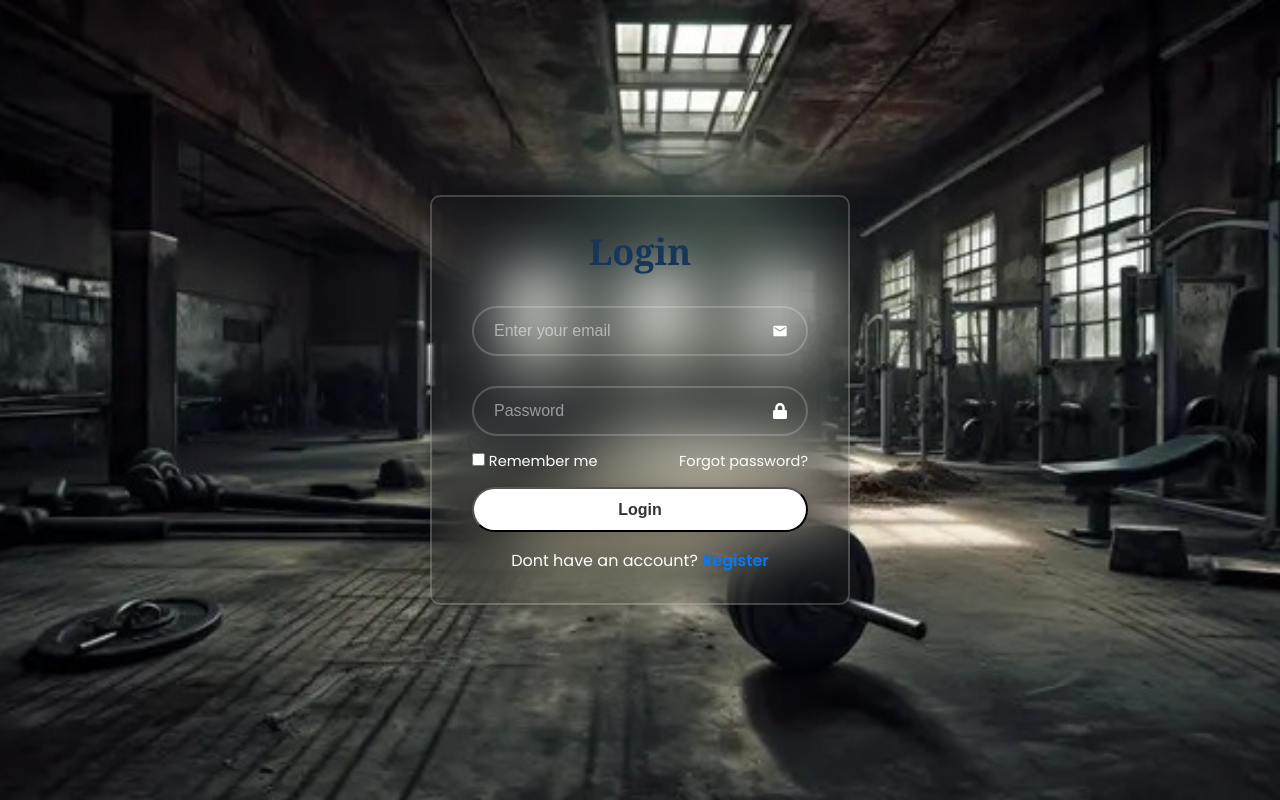
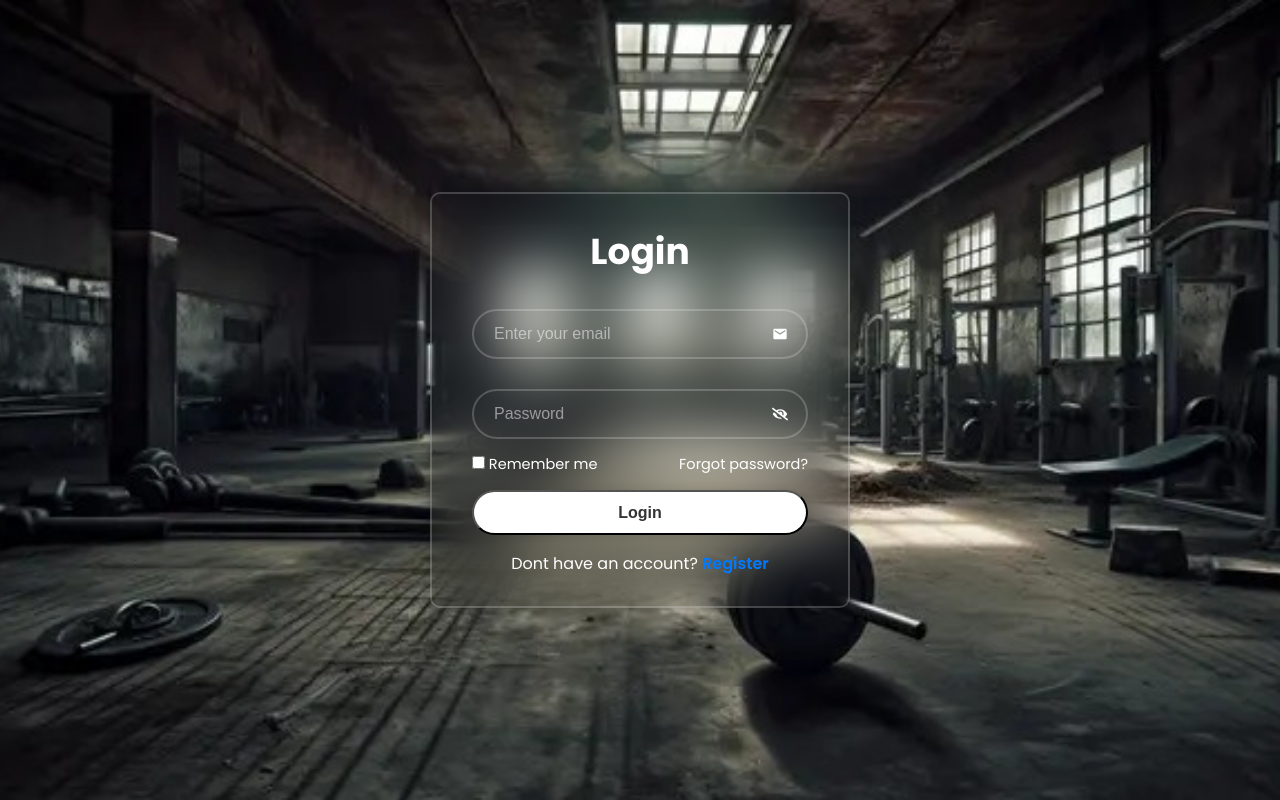
Before and after one commit to PrashanthKumarMadhasu/Fitness-Tracker, a React (Vite) app in the folder frontend/fitnessapp/: page /workouts in a window 1280 px wide. Built offline with nearby package versions, Linux system fonts and the light colour scheme.

Commit message:
cUser pass and password visibility added

```diff
--- a/frontend/fitnessapp/src/App.jsx
+++ b/frontend/fitnessapp/src/App.jsx
@@ -33,7 +33,7 @@ function App() {
         </Routes>
         {currentUser ? (
           <Container>
-            <Navbar  />
+            <Navbar currentUser={currentUser} />
             <Routes>
               <Route path="/" exact element={<Dashboard />} />
               <Route path="/workouts" exact element={<Workouts/>} />
--- a/frontend/fitnessapp/src/Components/ForgotPassword/ForgotForm.css
+++ b/frontend/fitnessapp/src/Components/ForgotPassword/ForgotForm.css
@@ -20,7 +20,7 @@
     text-align: center;
 }
 
-h1 {
+.header{
     margin-bottom: 1rem;
     color: #16375a;
     font-family: Georgia, Times, 'Times New Roman', serif;
--- a/frontend/fitnessapp/src/Components/ForgotPassword/ForgotForm.jsx
+++ b/frontend/fitnessapp/src/Components/ForgotPassword/ForgotForm.jsx
@@ -103,7 +103,7 @@ const ForgotForm = () => {
                 <form className='forgot-form'>
                     {!otpSent ? (
                         <>
-                            <h1>Forgot Password ? </h1>
+                            <h1 className='header'>Forgot Password ? </h1>
                             <p>Enter your email address to reset your password</p>
 
                             <div className="input-email">
@@ -125,7 +125,7 @@ const ForgotForm = () => {
                         (!verified ? (
                             <>
                                 <>
-                                    <h1>Enter OTP</h1>
+                                    <h1 className='header'>Enter OTP</h1>
                                     {message && <status color={color}>{message}</status>}
                                     <div className="input-otp">
                                         <input
@@ -142,11 +142,11 @@ const ForgotForm = () => {
                             </>
                         ) : (
                             <>
-                                <h1>Reset Password</h1>
+                                <h1 className='header'>Reset Password</h1>
 
                                 <div className="input-password">
                                     <input
-                                        type="password"
+                                        type="text"
                                         placeholder="Enter new password"
                                         value={password}
                                         onChange={(e) => setPassword(e.target.value)}
--- a/frontend/fitnessapp/src/Components/LoginForm/LoginForm.jsx
+++ b/frontend/fitnessapp/src/Components/LoginForm/LoginForm.jsx
@@ -5,14 +5,20 @@ import { MdEmail } from "react-icons/md";
 import { UserSignIn } from "../../api";
 import { useDispatch } from "react-redux";
 import { loginSuccess } from "../../redux/reducers/userSlice";
-import { useState} from 'react';
+import { useState } from 'react';
+import { FaEyeSlash } from "react-icons/fa";
+import { FaRegEye } from "react-icons/fa";
 
 const LoginForm = () => {
-
     const dispatch = useDispatch();
+    const [toggleEye, setToggleEye] = useState(false);
     const [email, setEmail] = useState("");
     const [password, setPassword] = useState("");
 
+    const handlePassword = (e) => {
+        e.preventDefault()
+        setToggleEye(!toggleEye);
+    };
     const handleLogin = async (e) => {
         e.preventDefault()
 
@@ -33,12 +39,12 @@ const LoginForm = () => {
             <form action="" >
                 <h1>Login</h1>
                 <div className="input-box">
-                    <input type="email" placeholder='Enter your email' value={email} name="email" onChange={(e)=>setEmail(e.target.value)} required/>
+                    <input type="email" placeholder='Enter your email' value={email} name="email" onChange={(e) => setEmail(e.target.value)} required />
                     <MdEmail className='icon' />
                 </div>
                 <div className="input-box">
-                    <input type="password" placeholder='Password' value={password} name="password" onChange={(e)=>setPassword(e.target.value)} required/>
-                    <FaLock className='icon' />
+                    <input type={toggleEye ? 'text' : 'password'} placeholder='Password' value={password} name="password" onChange={(e) => setPassword(e.target.value)} required />
+                    {!toggleEye ? <FaEyeSlash className='icon' onClick={handlePassword} /> : <FaRegEye className='icon' onClick={handlePassword} />}
                 </div>
                 <div className="remember-forgot">
                     <label><input type="checkbox" /> Remember me</label>
--- a/frontend/fitnessapp/src/Components/Navbar.jsx
+++ b/frontend/fitnessapp/src/Components/Navbar.jsx
@@ -4,9 +4,9 @@ import LogoImg from "./Assets/gym.png";
 import { Link as LinkR, NavLink } from "react-router-dom";
 import { MenuRounded } from "@mui/icons-material";
 import { Avatar } from "@mui/material";
-// import { useDispatch } from "react-redux";
-// import { logout } from "../redux/reducers/userSlice";
-import Avatarlogo from "./Assets/avatar.png"
+import { useDispatch } from "react-redux";
+import { logout } from "../redux/reducers/userSlice";
+import Avatarlogo from "./Assets/avatar.png";
 
 
 const Nav = styled.div`
@@ -129,9 +129,9 @@ const MobileMenu = styled.ul`
   opacity: ${({ isOpen }) => (isOpen ? "100%" : "0")};
   z-index: ${({ isOpen }) => (isOpen ? "1000" : "-1000")};
 `;
-const currentUser = {name:"Shiva", img:Avatarlogo}
-const Navbar = () => {
-//   const dispatch = useDispatch();
+
+const Navbar = ({currentUser}) => {
+  const dispatch = useDispatch();
   const [isOpen, setisOpen] = useState(false);
   return (
     <Nav>
@@ -162,7 +162,7 @@ const Navbar = () => {
 
         <UserContainer>
           <Avatar src={currentUser?.img}>{currentUser?.name}</Avatar>
-          {/* <TextButton onClick={() => dispatch(logout())}>Logout</TextButton> */}
+          <TextButton onClick={() => dispatch(logout())}>Logout</TextButton>
         </UserContainer>
       </NavContainer>
     </Nav>
--- a/frontend/fitnessapp/src/Components/RegisterForm/RegisterForm.jsx
+++ b/frontend/fitnessapp/src/Components/RegisterForm/RegisterForm.jsx
@@ -1,18 +1,20 @@
 import React, { useState } from 'react'
 import '../LoginForm/LoginForm.css'
 import { FaUser } from "react-icons/fa";
-import { FaLock } from "react-icons/fa";
 import { MdEmail } from "react-icons/md";
 import { loginSuccess } from "../../redux/reducers/userSlice";
 import { useDispatch } from "react-redux";
 import { UserSignUp } from "../../api";
+import { FaEyeSlash, FaRegEye } from "react-icons/fa";
+
 
 
 const RegisterForm = () => {
     const dispatch = useDispatch();
     const [fullname, setFullname] = useState("");
     const [password, setPassword] = useState("")
-    const [email, setEmail] = useState("")
+    const [email, setEmail] = useState("");
+    const [toggleEye, setToggleEye] = useState(false);
 
     const handleRegister = async (e) => {
         e.preventDefault()
@@ -25,6 +27,11 @@ const RegisterForm = () => {
                 alert(err.response.data.message);
             });
     }
+
+    const handlePassword = (e) => {
+        e.preventDefault()
+        setToggleEye(!toggleEye);
+    };
 
     return (
         <div className="wrapper">
@@ -39,8 +46,8 @@ const RegisterForm = () => {
                     <MdEmail className='icon' />
                 </div>
                 <div className="input-box">
-                    <input type="password" placeholder='Password' value={password} onChange={(e)=>{setPassword(e.target.value)}} required />
-                    <FaLock className='icon' />
+                    <input type={toggleEye ? 'text' : 'password'} placeholder='Password' value={password} onChange={(e)=>{setPassword(e.target.value)}} required />
+                    {!toggleEye ? <FaEyeSlash className='icon' onClick={handlePassword} /> : <FaRegEye className='icon' onClick={handlePassword} />}
                 </div>
 
                 <button type='submit' onClick={handleRegister}>Register</button>
```
